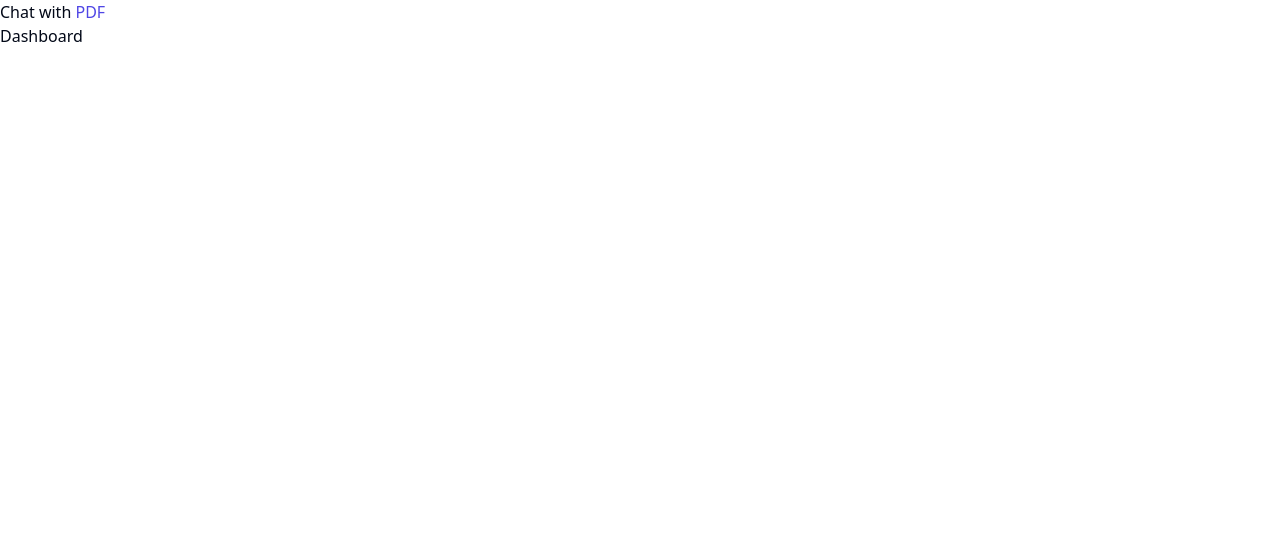
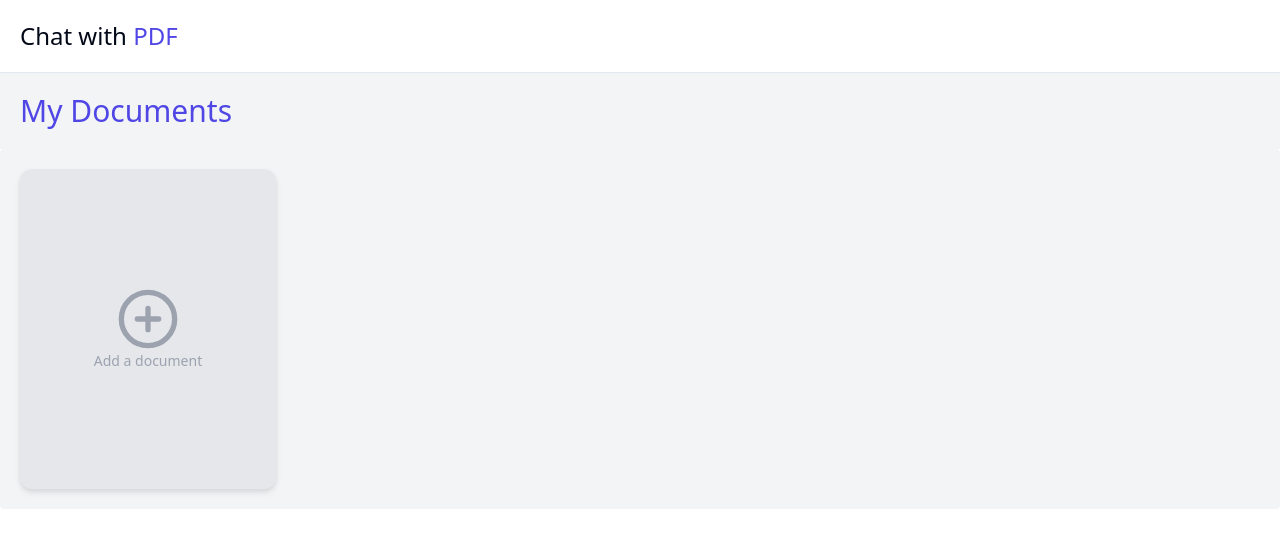
Before and after one commit to devlife15/chat-to-pdf, a Next.js app: page /dashboard in a window 1280 px wide. Shown: the top 538 px of the page. Built offline with nearby package versions, Linux system fonts and the light colour scheme; no server answers.

Commit message:
built the header component & file drag-n-drop functionality

```diff
--- a/app/dashboard/layout.tsx
+++ b/app/dashboard/layout.tsx
@@ -1,4 +1,4 @@
-import Header from "@/Header";
+import Header from "../../components/Header";
 import { ClerkLoaded } from "@clerk/nextjs";
 import React from "react";
 
--- a/app/dashboard/page.tsx
+++ b/app/dashboard/page.tsx
@@ -1,7 +1,13 @@
+import Documents from "@/components/Documents";
+
 function Dashboard() {
   return (
-    <div>
-      <h1>Dashboard</h1>
+    <div className="h-full max-w-7xl mx-auto ">
+      <h1 className="text-3xl p-5 bg-gray-100 font-extralight text-indigo-600">
+        My Documents
+      </h1>
+      <Documents />
+      {/* Document */}
     </div>
   );
 }
--- /dev/null
+++ b/app/dashboard/upload/page.tsx
@@ -0,0 +1,7 @@
+import FileUploader from "@/components/FileUploader";
+
+function UploadPage() {
+  return <FileUploader />;
+}
+
+export default UploadPage;
--- /dev/null
+++ b/components/Documents.tsx
@@ -0,0 +1,12 @@
+import PlaceholderDocument from "./PlaceholderDocument";
+
+function Documents() {
+  return (
+    <div className="flex flex-wrap p-5 bg-gray-100 justify-center lg:justify-start rounded-sm gap-5 max-w-7xl mx-auto">
+      {/* Map through the documents */}
+      <PlaceholderDocument />
+    </div>
+  );
+}
+
+export default Documents;
--- /dev/null
+++ b/components/FileUploader.tsx
@@ -0,0 +1,48 @@
+"use client";
+import { useCallback } from "react";
+import { useDropzone } from "react-dropzone";
+import {
+  CheckCircleIcon,
+  CircleArrowDown,
+  HammerIcon,
+  RocketIcon,
+  SaveIcon,
+} from "lucide-react";
+
+function FileUploader() {
+  const onDrop = useCallback((acceptedFiles: File[]) => {
+    // Do something with the files
+  }, []);
+  const { getRootProps, getInputProps, isDragActive, isFocused, isDragAccept } =
+    useDropzone({
+      onDrop,
+    });
+  return (
+    <div className="flex flex-col gap-4 items-center max-w-7xl mx-auto">
+      {/* Loading....day 3 */}
+      <div
+        {...getRootProps()}
+        className={`p-10 border-2 border-dashed border-indigo-600 text-indigo-600 mt-10 w-[90%] rounded-lg h-96 flex items-center justify-center ${
+          isFocused || isDragAccept ? "bg-indigo-300" : "bg-indigo-100"
+        }`}
+      >
+        <input {...getInputProps()} />
+        <div className="flex flex-col items-center justify-center">
+          {isDragActive ? (
+            <>
+              <RocketIcon className="h-20 w-20 animate-ping" />
+              <p>Drop the files here ...</p>
+            </>
+          ) : (
+            <>
+              <CircleArrowDown className="h-20 w-20 animate-bounce" />
+              <p>Drag n drop some files here, or click to select files</p>
+            </>
+          )}
+        </div>
+      </div>
+    </div>
+  );
+}
+
+export default FileUploader;
--- a/Header.tsx
+++ b/components/Header.tsx
@@ -1,10 +1,11 @@
 import { SignedIn, UserButton } from "@clerk/nextjs";
 import Link from "next/link";
-import { Button } from "./components/ui/button";
+import { Button } from "./ui/button";
+import { FilePlus2 } from "lucide-react";
 
 function Header() {
   return (
-    <div className="flex justify-between">
+    <div className="flex justify-between bg-white shadow-sm p-5 border-b">
       <Link href="/dashboard" className="text-2xl">
         Chat with <span className="text-indigo-600">PDF</span>
       </Link>
@@ -12,6 +13,14 @@
         <div className="flex items-center space-x-2">
           <Button asChild variant="link" className="hidden md:flex">
             <Link href="/dashboard/upgrade">Pricing</Link>
+          </Button>
+          <Button asChild variant="outline" className="hidden md:flex">
+            <Link href="/dashboard">My Documents</Link>
+          </Button>
+          <Button asChild variant="link" className="hidden md:flex">
+            <Link href="/dashboard/upload">
+              <FilePlus2 className="text-indigo-600" />
+            </Link>
           </Button>
           {/* {Upgrade Button} */}
           <UserButton />
--- /dev/null
+++ b/components/PlaceholderDocument.tsx
@@ -0,0 +1,24 @@
+"use client";
+import { PlusCircleIcon } from "lucide-react";
+import { Button } from "./ui/button";
+import { useRouter } from "next/navigation";
+
+function PlaceholderDocument() {
+  const router = useRouter();
+
+  const handleClick = () => {
+    // check if user is free tier and if they are over the file limit, push to upgrade page
+    router.push("/dashboard/upload");
+  };
+  return (
+    <Button
+      onClick={handleClick}
+      className="flex flex-col items-center justify-center w-64 h-80 rounded-xl bg-gray-200 drop-shadow-md text-gray-400"
+    >
+      <PlusCircleIcon className="h-16 w-16" />
+      <p>Add a document</p>
+    </Button>
+  );
+}
+
+export default PlaceholderDocument;
--- a/package.json
+++ b/package.json
@@ -17,6 +17,7 @@
     "next": "14.2.5",
     "react": "^18",
     "react-dom": "^18",
+    "react-dropzone": "^14.2.3",
     "tailwind-merge": "^2.4.0",
     "tailwindcss-animate": "^1.0.7"
   },
```
Also changed, not shown: 1 other file (tests, documents, lock files or other folders).
